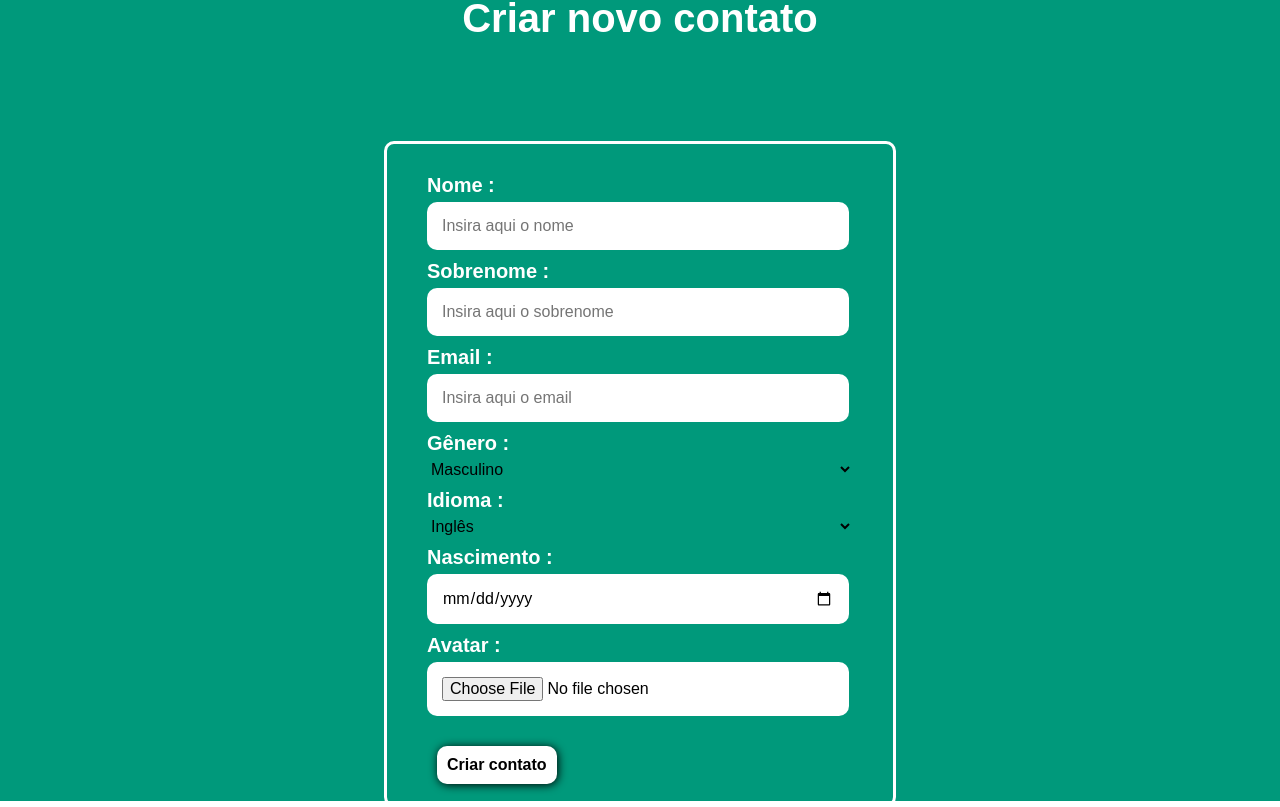
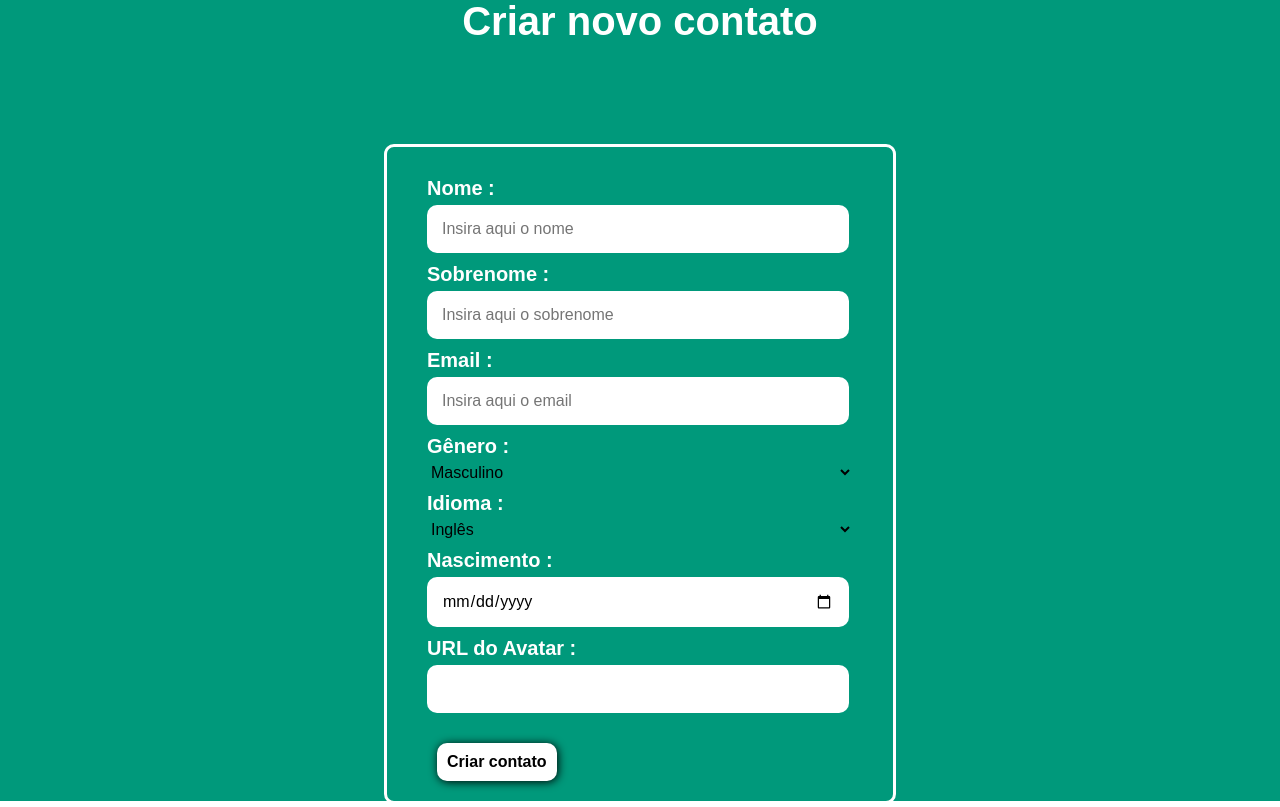
Before and after one commit to Reis567/leste-react, a React (Vite) app: page /new in a window 1280 px wide. Shown: the part 358-1165 px from the top of the page. Built offline with nearby package versions, Linux system fonts and the light colour scheme.

Commit message:
avatar file to URL

```diff
--- a/src/routes/EditContato.jsx
+++ b/src/routes/EditContato.jsx
@@ -111,11 +111,12 @@ const EditContato = () => {
           />
         </div>
         <div className='form-control'>
-          <label htmlFor='avatar'>Avatar:</label>
+          <label htmlFor='avatar'>URL do Avatar:</label>
           <input
-            type='file'
-            name='avatar'
-            onChange={(e) => setContato({ ...contato, avatar: e.target.files[0] })}
+            type="text"
+            name="avatar"
+            value={contato.avatar} // Vincule o campo de entrada ao estado do avatar
+            onChange={(e) => setContato({ ...contato, avatar: e.target.value })} // Atualize o campo de avatar
           />
         </div>
         <input type='submit' value='Salvar' className='btn' />
--- a/src/routes/newContato.jsx
+++ b/src/routes/newContato.jsx
@@ -13,7 +13,7 @@ const NewContato = () => {
   const [gender, setGender] = useState('N');
   const [language, setLanguage] = useState('Portugues');
   const [birthday, setBirthday] = useState('');
-  const [avatar, setAvatar] = useState('');
+  const [avatarUrl, setAvatarUrl] = useState('');
 
   const createContato = async (e) => {
     e.preventDefault();
@@ -25,7 +25,7 @@ const NewContato = () => {
       gender,
       language,
       birthday,
-      avatar: avatar ? URL.createObjectURL(avatar) : '',
+      avatar: avatarUrl,
     };
 
 
@@ -107,13 +107,14 @@ const NewContato = () => {
         </div>
         <div className='form-control'>
 
-        <label htmlFor="avatar">Avatar :</label>
+        <label htmlFor="avatar">URL do Avatar :</label>
         <input
-          type="file"
-          name="avatar"
-          id="avatar"
-          onChange={(e) => setAvatar(e.target.files[0])}
-        />
+            type="text"
+            name="avatarUrl"
+            id="avatarUrl"
+            value={avatarUrl}
+            onChange={(e) => setAvatarUrl(e.target.value)}
+          />
 
         </div>
         <input type="submit" value="Criar contato" className='btn' />
```
